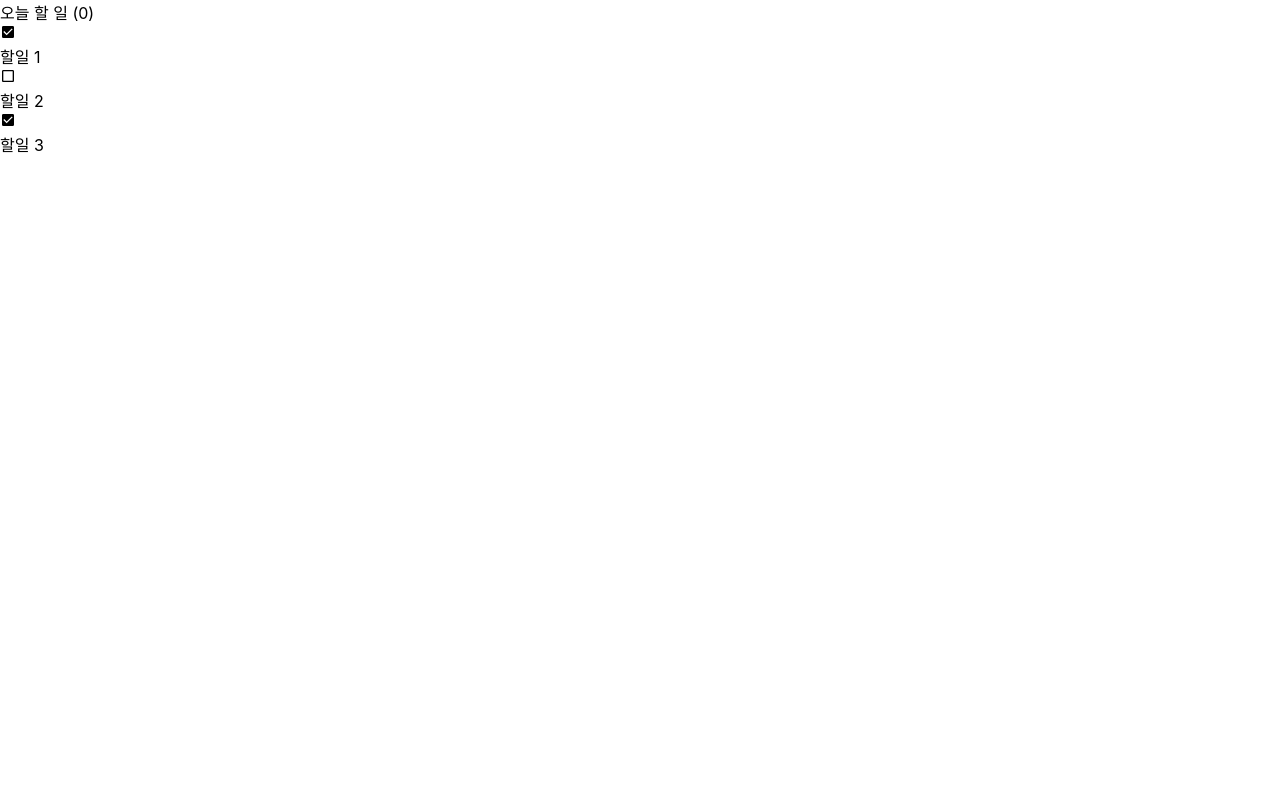
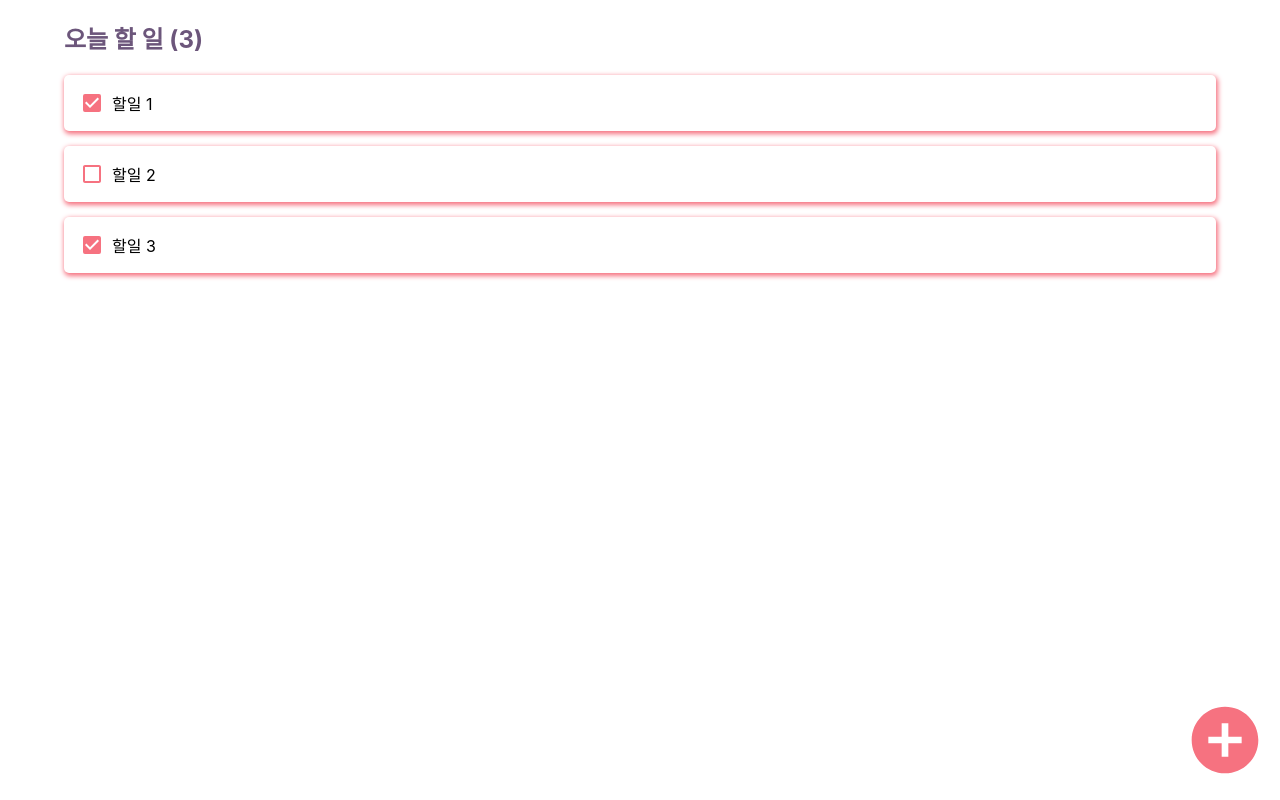
Before and after one commit to seulee0862/react-todo, a React (Create React App) app: page / in a window 1280 px wide. Built offline with nearby package versions, Linux system fonts and the light colour scheme.

Commit message:
오늘할일에 대한 전체적인 css 설정값 추가

```diff
--- a/src/App.css
+++ b/src/App.css
@@ -1,38 +1,11 @@
-.App {
-  text-align: center;
+.add-todo-button {
+    position: fixed;
+    right: -5px;
+    bottom: 0;
+    z-index: 100;
+    width: 100px;
+    height: 100px;
+    cursor: pointer;
+    font-size: 5rem;
+    color: #f67280;
 }
-
-.App-logo {
-  height: 40vmin;
-  pointer-events: none;
-}
-
-@media (prefers-reduced-motion: no-preference) {
-  .App-logo {
-    animation: App-logo-spin infinite 20s linear;
-  }
-}
-
-.App-header {
-  background-color: #282c34;
-  min-height: 100vh;
-  display: flex;
-  flex-direction: column;
-  align-items: center;
-  justify-content: center;
-  font-size: calc(10px + 2vmin);
-  color: white;
-}
-
-.App-link {
-  color: #61dafb;
-}
-
-@keyframes App-logo-spin {
-  from {
-    transform: rotate(0deg);
-  }
-  to {
-    transform: rotate(360deg);
-  }
-}
--- a/src/App.js
+++ b/src/App.js
@@ -2,6 +2,7 @@
 import './App.css';
 import Template from './components/Template';
 import TodoList from './components/TodoList';
+import {MdAddCircle} from 'react-icons/md';
 
 const App = () => {
   const [todos, setTodos] = useState([
@@ -22,8 +23,11 @@
     }
   ]);
   return (
-    <Template>
+    <Template todoLength={todos.length}>
         <TodoList todos={todos}/>
+        <div className="add-todo-button">
+          <MdAddCircle />
+        </div>
     </Template>
   );
 };
--- /dev/null
+++ b/src/components/Template.css
@@ -0,0 +1,15 @@
+.Template {
+    padding-top: 20px;
+    max-height: 100vh;
+}
+
+.title {
+    width: 90vw;
+    margin-left: auto;
+    margin-right: auto;
+
+    padding-bottom: 20px;
+    font-size: 1.5rem;
+    font-weight: bold;
+    color: #6c567b;
+}
--- a/src/components/Template.js
+++ b/src/components/Template.js
@@ -1,10 +1,10 @@
 import React from 'react';
+import "./Template.css";
 
-
-const Template = ({children}) => {
+const Template = ({children, todoLength}) => {
     return (
         <div className= "Template">
-            <div className="title">오늘 할 일 (0)</div>
+            <div className="title">오늘 할 일 ({todoLength})</div>
             <div>{children}</div>
         </div>
     );
--- /dev/null
+++ b/src/components/TodoItem.css
@@ -0,0 +1,37 @@
+.TodoItem {
+    margin-left: auto;
+    margin-right: auto;
+
+    border-radius: 5px;
+    box-shadow: 1px 2px 5px 1px #f67280;
+    padding: 1rem;
+    display: flex;
+    align-items: center;
+}
+
+.TodoItem + .TodoItem {
+    margin-top: 15px;
+}
+
+.content {
+    cursor: pointer;
+    flex: 1;
+    display: flex;
+    align-items: center;
+}
+
+.content svg {
+    font-size: 1.5rem;
+    color: #f67280;
+}
+.content .text {
+    margin-left: 0.5rem;
+    flex : 1;
+}
+
+.content .checked .text {
+    color: #6c567b;
+    text-decoration: line-through;
+    cursor: pointer;
+    opacity: 0.6;
+}
--- a/src/components/TodoItem.js
+++ b/src/components/TodoItem.js
@@ -1,14 +1,16 @@
 import React from "react";
 import {MdCheckBox, MdCheckBoxOutlineBlank} from 'react-icons/md';
+import "./TodoItem.css";
 
 const TodoItem = ({todo}) => {
     const {id, text, checked} = todo;
-    return <div className="TodoItem">
+    return (<div className="TodoItem">
         <div className={`content ${checked ? 'checked' : ''}`}>
             {checked ? <MdCheckBox/> : <MdCheckBoxOutlineBlank/>}
-            <div>{text}</div>
+            <div className="text">{text}</div>
         </div>
-    </div>;
+    </div>
+    );
 };
 
 export default TodoItem;
--- /dev/null
+++ b/src/components/TodoList.css
@@ -0,0 +1,6 @@
+.TodoList {
+    width : 90vw;
+    margin-left: auto;
+    margin-right: auto;
+    padding-bottom: 20px;
+}
--- a/src/components/TodoList.js
+++ b/src/components/TodoList.js
@@ -1,9 +1,10 @@
 import React from "react";
 import TodoItem from "./TodoItem";
+import "./TodoList.css";
 
 const TodoList = ({ todos }) => {
     return (
-        <div>
+        <div className="TodoList">
             {todos.map(todo => (
                 <TodoItem todo = {todo} key={todo.id}/>
             ))}
```
